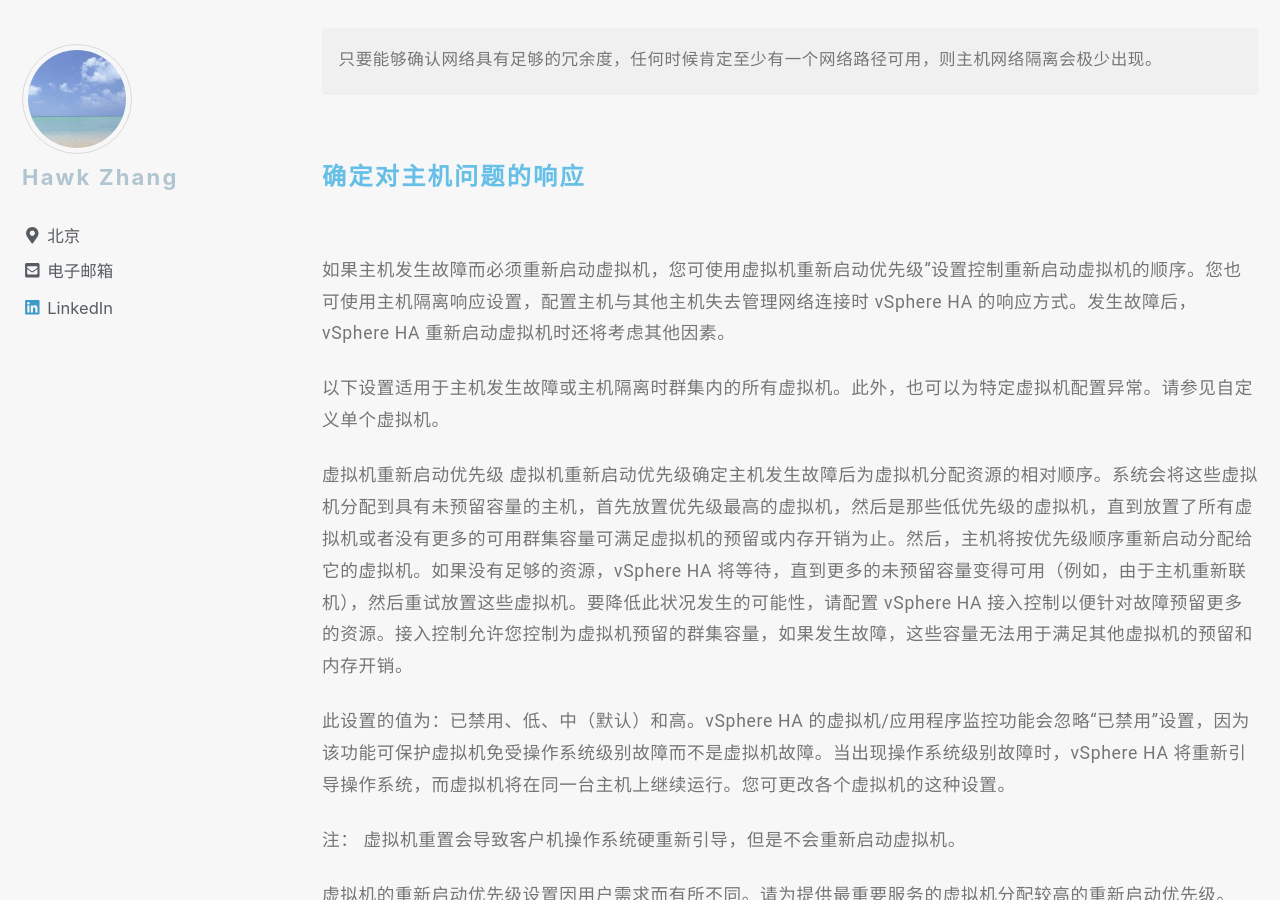
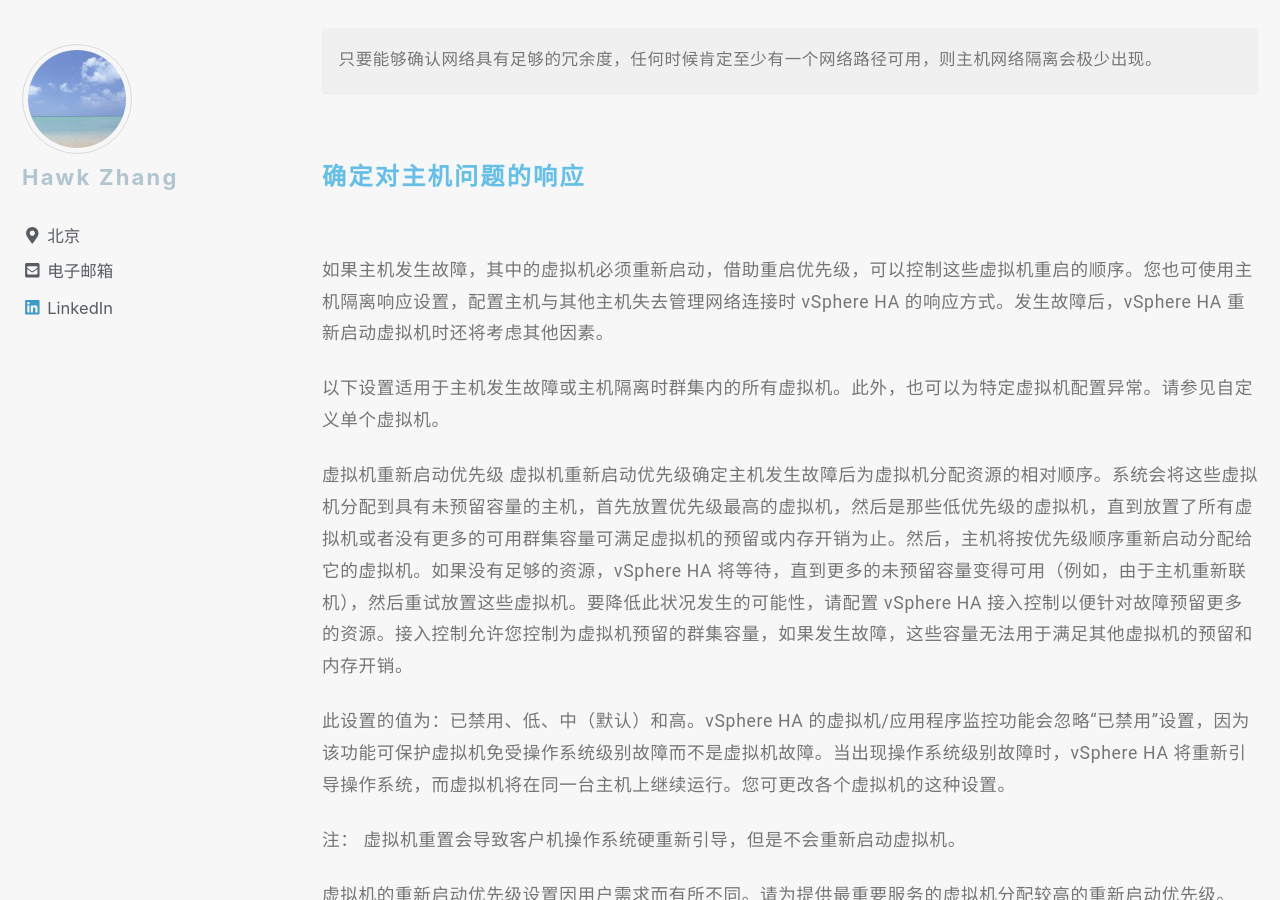
Before and after one commit to narru888/linotes_note, a Jekyll site: the page built from _posts/virtualizaion/2018-04-01-vsphere.ha.md, in a window 1280 px wide and 900 px high, scrolled down 8093 px. Built offline with Jekyll 4.4.1, drawn with Linux system fonts in a browser that asks for light colours; nearby versions of some CDN libraries; a script that is not in the unit is left out.

Commit message:
update on 2018-11-29 13:34:01 CST

```diff
--- a/_posts/virtualizaion/2018-04-01-vsphere.ha.md
+++ b/_posts/virtualizaion/2018-04-01-vsphere.ha.md
@@ -242,7 +242,7 @@ vSphere HA 可以将虚拟机及其所驻留的主机集中在集群内，从而
 
 #### 确定对主机问题的响应
 
-如果主机发生故障而必须重新启动虚拟机，您可使用虚拟机重新启动优先级”设置控制重新启动虚拟机的顺序。您也可使用主机隔离响应设置，配置主机与其他主机失去管理网络连接时 vSphere HA 的响应方式。发生故障后，vSphere HA 重新启动虚拟机时还将考虑其他因素。
+如果主机发生故障，其中的虚拟机必须重新启动，借助重启优先级，可以控制这些虚拟机重启的顺序。您也可使用主机隔离响应设置，配置主机与其他主机失去管理网络连接时 vSphere HA 的响应方式。发生故障后，vSphere HA 重新启动虚拟机时还将考虑其他因素。
 
 以下设置适用于主机发生故障或主机隔离时群集内的所有虚拟机。此外，也可以为特定虚拟机配置异常。请参见自定义单个虚拟机。
 
```
